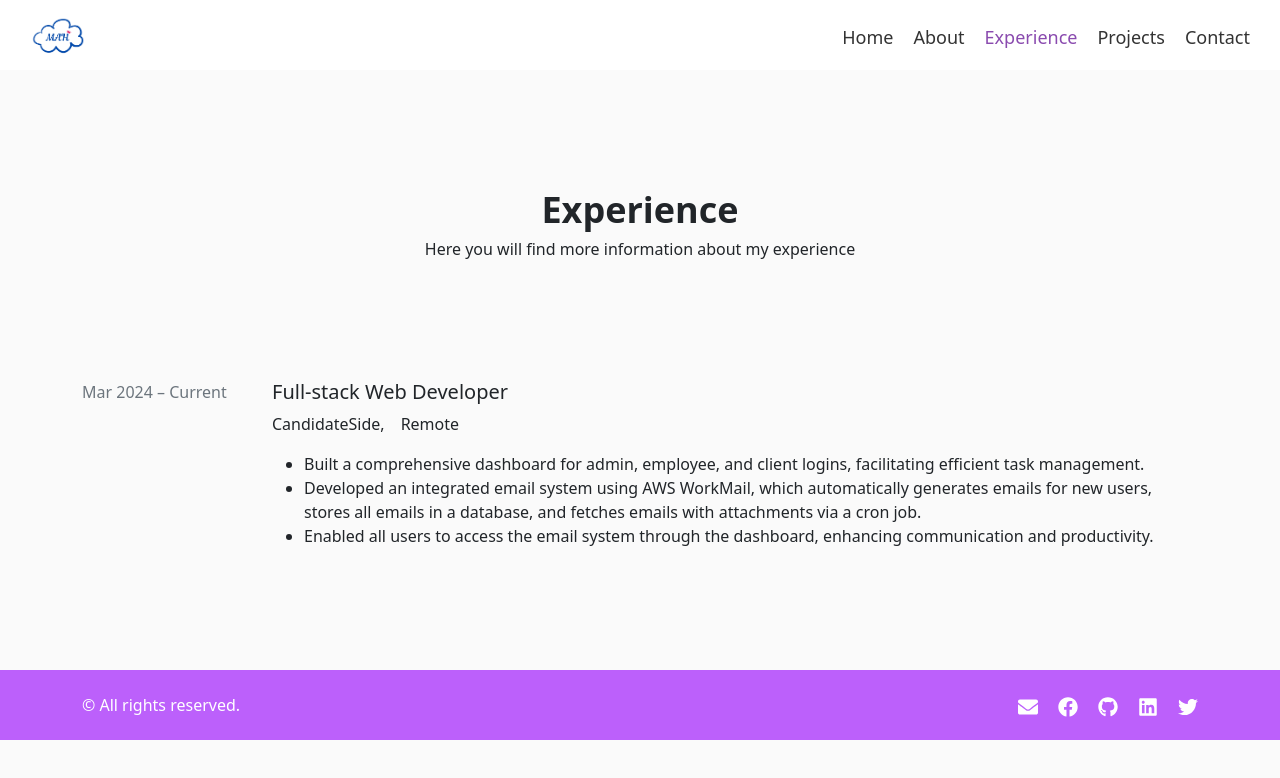
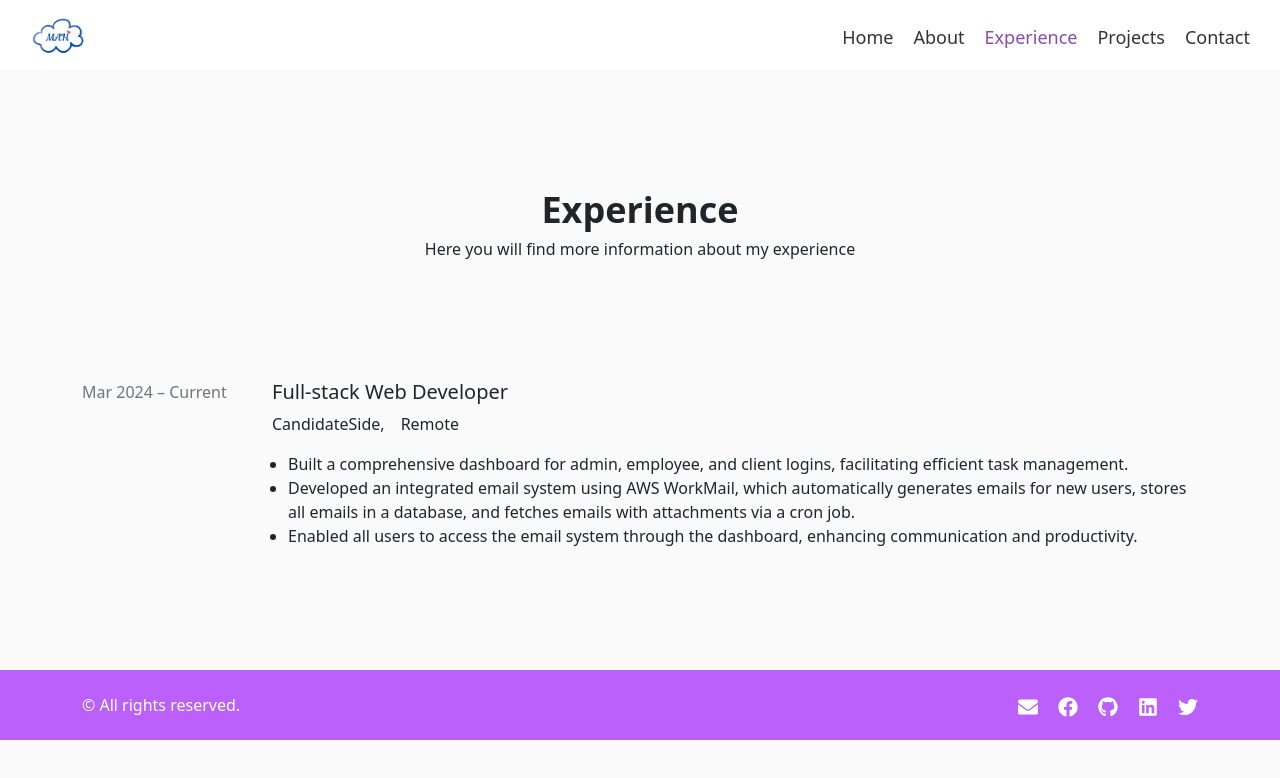
Before and after one commit to MAleemH/muhammad-aleem-hashmi-portfolio, a React (Create React App) app: page /experience in a window 1280 px wide. Shown: the top 778 px of the page. Built offline with nearby package versions, Linux system fonts and the light colour scheme.

Commit message:
Added padding left to job description

```diff
--- a/src/App.css
+++ b/src/App.css
@@ -88,6 +88,12 @@ body {
   color: #333;
 }
 
+/* experience page */
+
+.job-description {
+  padding-left: 1rem;
+}
+
 /* footer */
 
 footer {
--- a/src/components/experience.js
+++ b/src/components/experience.js
@@ -22,7 +22,7 @@ const Experience = () => (
             <p>CandidateSide,</p>
             <p>Remote</p>
           </div>
-          <ul>
+          <ul className="job-description">
             <li>
               Built a comprehensive dashboard for admin, employee, and client
               logins, facilitating efficient task management.
```
